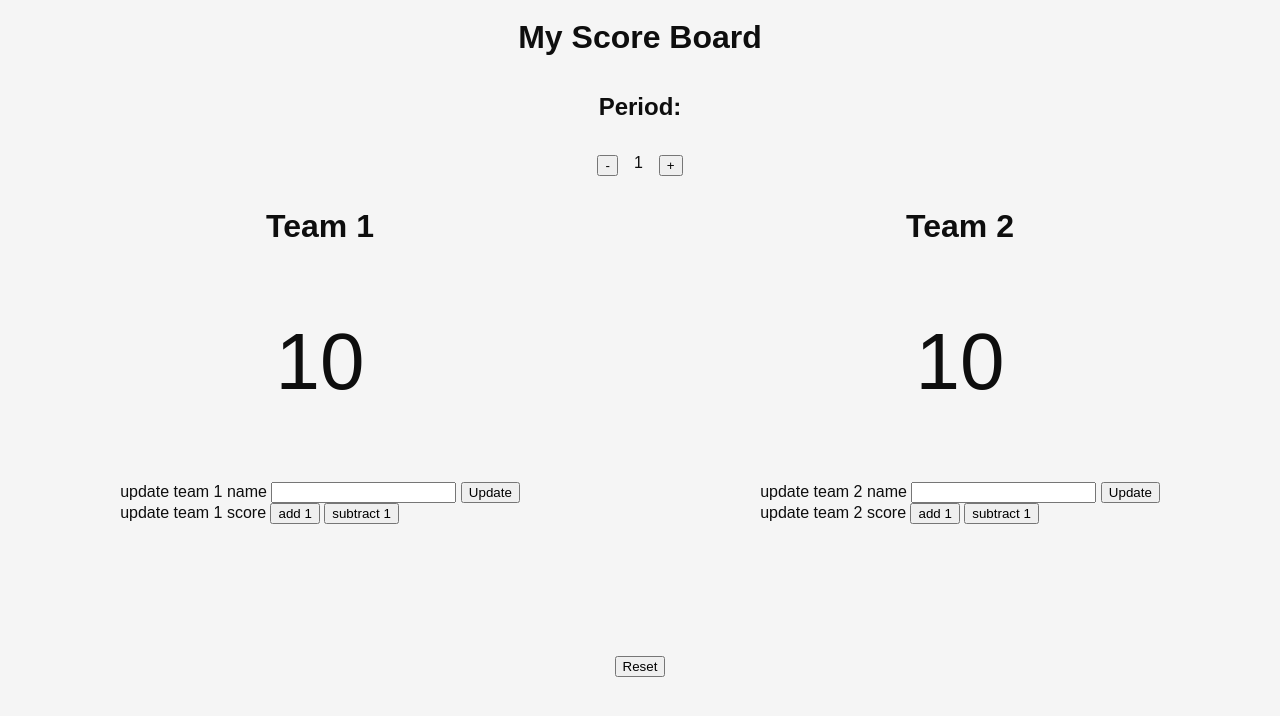
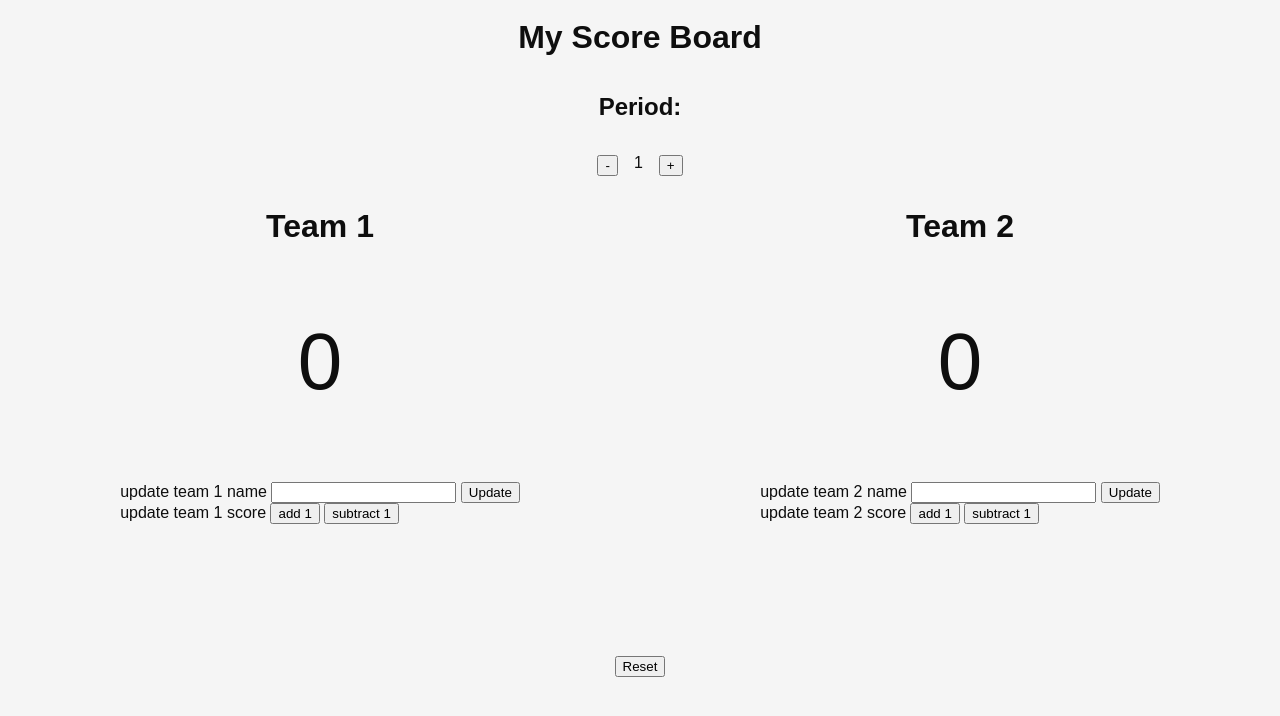
Before and after one commit to austinparvin/score-board, a website: page public/index.html in a window 1280 px wide. Drawn offline with Linux system fonts and the light colour scheme.

Commit message:
set starting html value to 0

```diff
--- a/public/index.html
+++ b/public/index.html
@@ -21,7 +21,7 @@
     <section class="team one">
       <section>
         <h2 class="team-1-name">Team 1</h2>
-        <p class="team-1-score">10</p>
+        <p class="team-1-score">0</p>
         <h3 class="team-1-end-game-message"></h3>
       </section>
       <section>
@@ -40,7 +40,7 @@
     <section class="team two">
       <section>
         <h2 class="team-2-name">Team 2</h2>
-        <p class="team-2-score">10</p>
+        <p class="team-2-score">0</p>
         <h3 class="team-2-end-game-message"></h3>
       </section>
 
```
